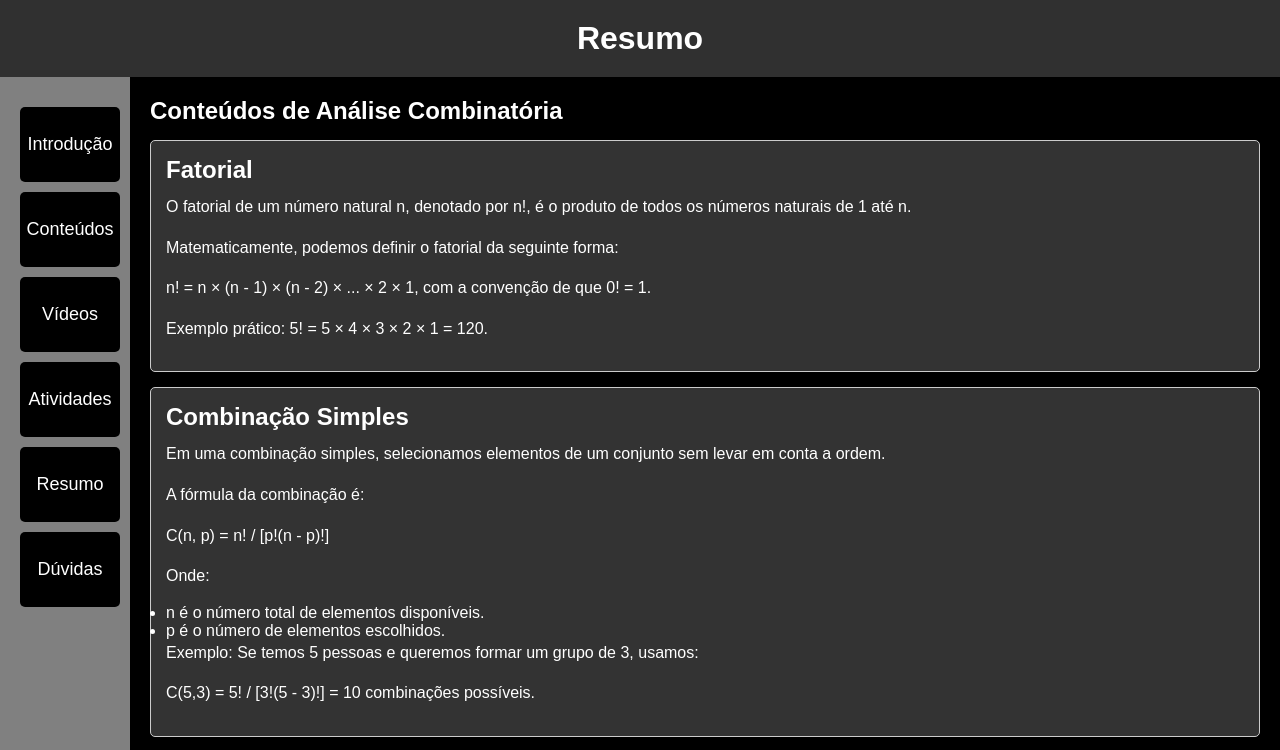
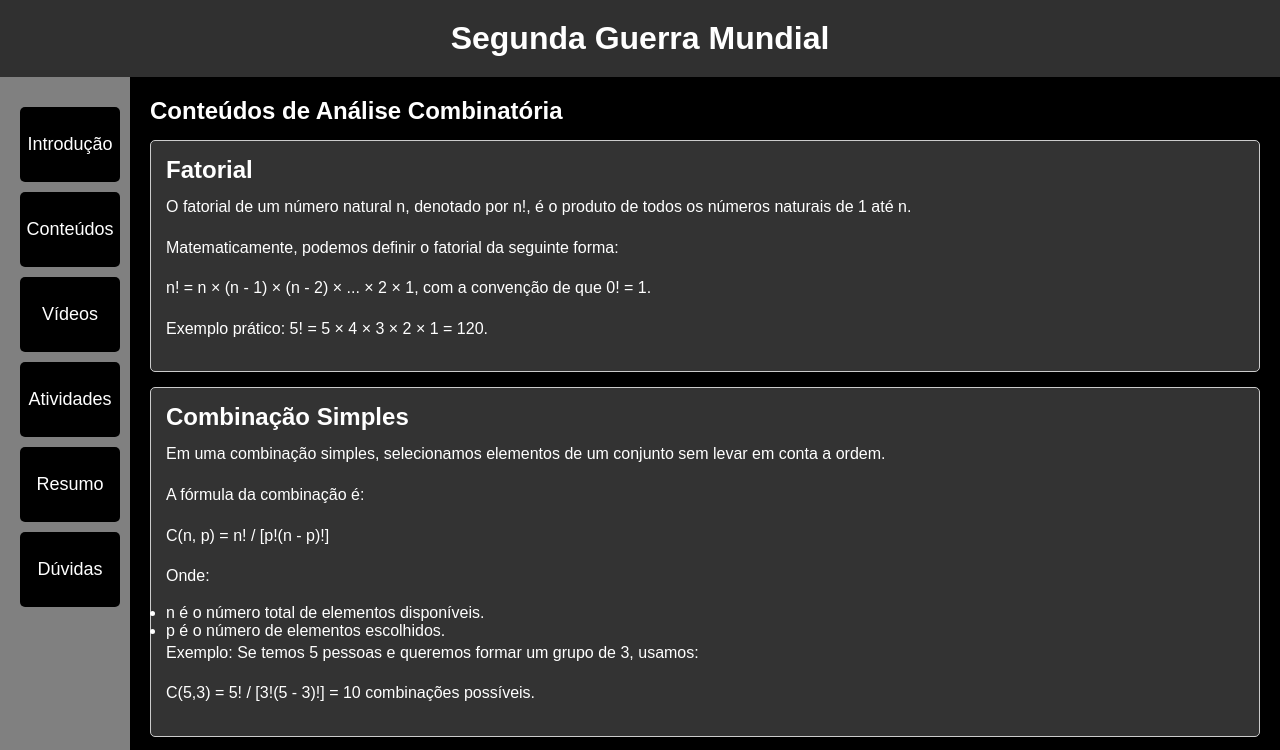
Before and after one commit to VitorGomes39/trabalhohistory, a plain HTML site: page index.html in a window 1280 px wide. Shown: the top 750 px of the page. Drawn offline with Linux system fonts and the light colour scheme.

Commit message:
Update index.html

```diff
--- a/index.html
+++ b/index.html
@@ -10,7 +10,7 @@
 <body>
 
     <header>
-        <h1>Resumo</h1>
+        <h1>Segunda Guerra Mundial</h1>
     </header>
 
     <div class="container">
```
